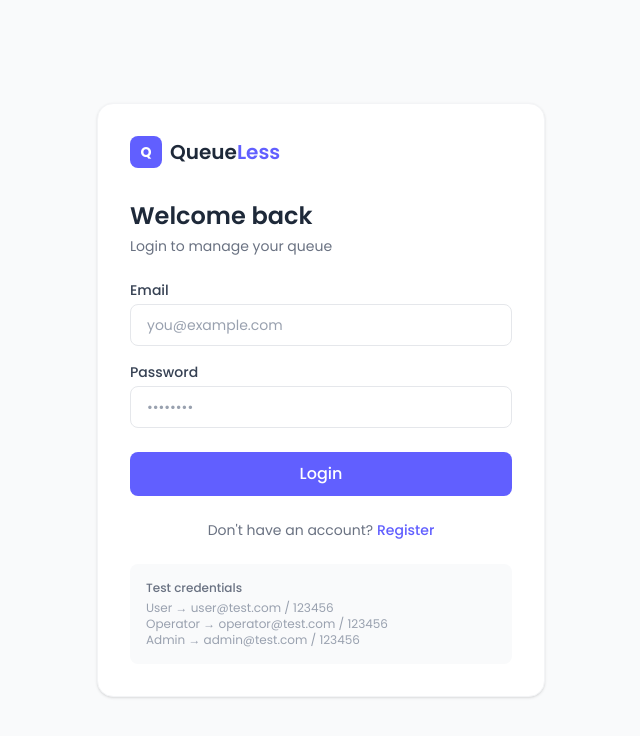
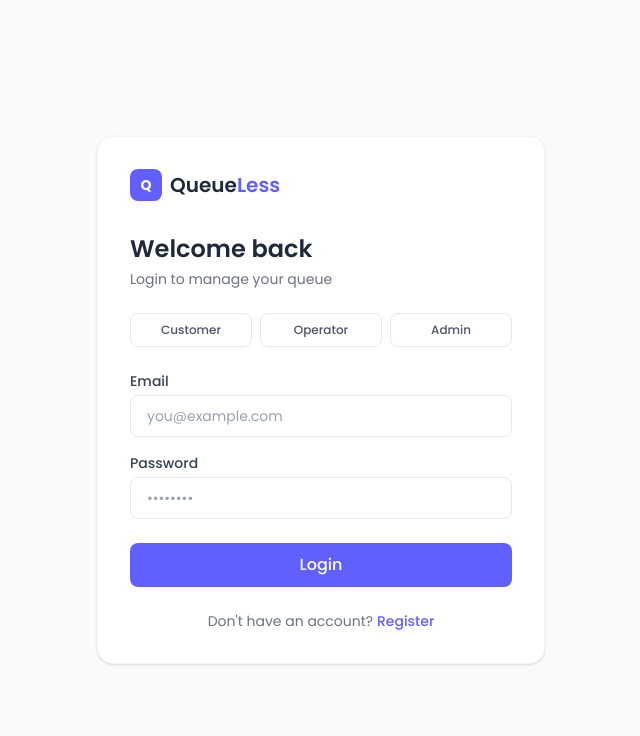
Before and after one commit to Saubhagya1621/Queueless, a React (Vite) app: page /login in a window 1280 px wide. Shown: the top 736 px of the page, without its empty margins (319-959 px from the left). Built offline with nearby package versions, Linux system fonts and the light colour scheme.

Commit message:
feat: login with roles

```diff
--- a/src/pages/Home.jsx
+++ b/src/pages/Home.jsx
@@ -124,7 +124,7 @@ function Home() {
       <Navbar />
 
       {/* Header Banner */}
-      <div className="bg-gradient-to-r from-indigo-600 to-indigo-400 pt-28 pb-20 px-6">
+      <div className="bg-linear-to-r from-indigo-600 to-indigo-400 pt-28 pb-20 px-6">
         <div className="max-w-5xl mx-auto text-center">
           <p className="text-indigo-200 text-sm font-medium mb-1">
             Welcome to QueueLess
--- a/src/pages/Login.jsx
+++ b/src/pages/Login.jsx
@@ -10,6 +10,12 @@ function Login() {
 
   const { login } = useAuth()
   const navigate = useNavigate()
+
+  const quickFill = (role) => {
+    if (role === 'user') { setEmail('user@test.com'); setPassword('123456') }
+    if (role === 'operator') { setEmail('operator@test.com'); setPassword('123456') }
+    if (role === 'admin') { setEmail('admin@test.com'); setPassword('123456') }
+  }
 
   const handleLogin = async (e) => {
     e.preventDefault()
@@ -70,6 +76,31 @@ function Login() {
           Login to manage your queue
         </p>
 
+        {/* Quick Login */}
+        <div className="flex gap-2 mb-6">
+          <button
+            type="button"
+            onClick={() => quickFill('user')}
+            className="flex-1 text-xs font-medium py-2 rounded-lg border border-gray-200 dark:border-gray-700 text-gray-600 dark:text-gray-300 hover:border-indigo-400 hover:text-indigo-500 transition-all"
+          >
+            Customer
+          </button>
+          <button
+            type="button"
+            onClick={() => quickFill('operator')}
+            className="flex-1 text-xs font-medium py-2 rounded-lg border border-gray-200 dark:border-gray-700 text-gray-600 dark:text-gray-300 hover:border-indigo-400 hover:text-indigo-500 transition-all"
+          >
+            Operator
+          </button>
+          <button
+            type="button"
+            onClick={() => quickFill('admin')}
+            className="flex-1 text-xs font-medium py-2 rounded-lg border border-gray-200 dark:border-gray-700 text-gray-600 dark:text-gray-300 hover:border-indigo-400 hover:text-indigo-500 transition-all"
+          >
+            Admin
+          </button>
+        </div>
+
         {/* Error */}
         {error && (
           <div className="bg-red-50 dark:bg-red-900/20 text-red-500 text-sm px-4 py-3 rounded-lg mb-4">
@@ -126,14 +157,6 @@ function Login() {
           </Link>
         </p>
 
-        {/* Test credentials */}
-        <div className="mt-6 bg-gray-50 dark:bg-gray-800 rounded-lg p-4 text-xs text-gray-400">
-          <p className="font-medium text-gray-500 dark:text-gray-300 mb-1">Test credentials</p>
-          <p>User → user@test.com / 123456</p>
-          <p>Operator → operator@test.com / 123456</p>
-          <p>Admin → admin@test.com / 123456</p>
-        </div>
-
       </div>
     </div>
   )
--- a/src/pages/OperatorDashboard.jsx
+++ b/src/pages/OperatorDashboard.jsx
@@ -156,7 +156,7 @@ const OperatorDashboard = () => {
 
             <div
               className="
-              rounded-[32px]
+              rounded-4xl
 
               bg-white
               dark:bg-[#07111f]
@@ -427,7 +427,7 @@ const OperatorDashboard = () => {
             border-slate-200
             dark:border-slate-800
 
-            rounded-[32px]
+            rounded-4xl
 
             overflow-hidden
 
@@ -486,7 +486,7 @@ const OperatorDashboard = () => {
 
             {/* QUEUE LIST */}
 
-            <div className="p-4 space-y-4 max-h-[620px] overflow-y-auto">
+            <div className="p-4 space-y-4 max-h-155 overflow-y-auto">
 
               {queue.map((item) => (
                 <QueueItem
```
Also changed, not shown: 1 other file (tests, documents, lock files or other folders).
